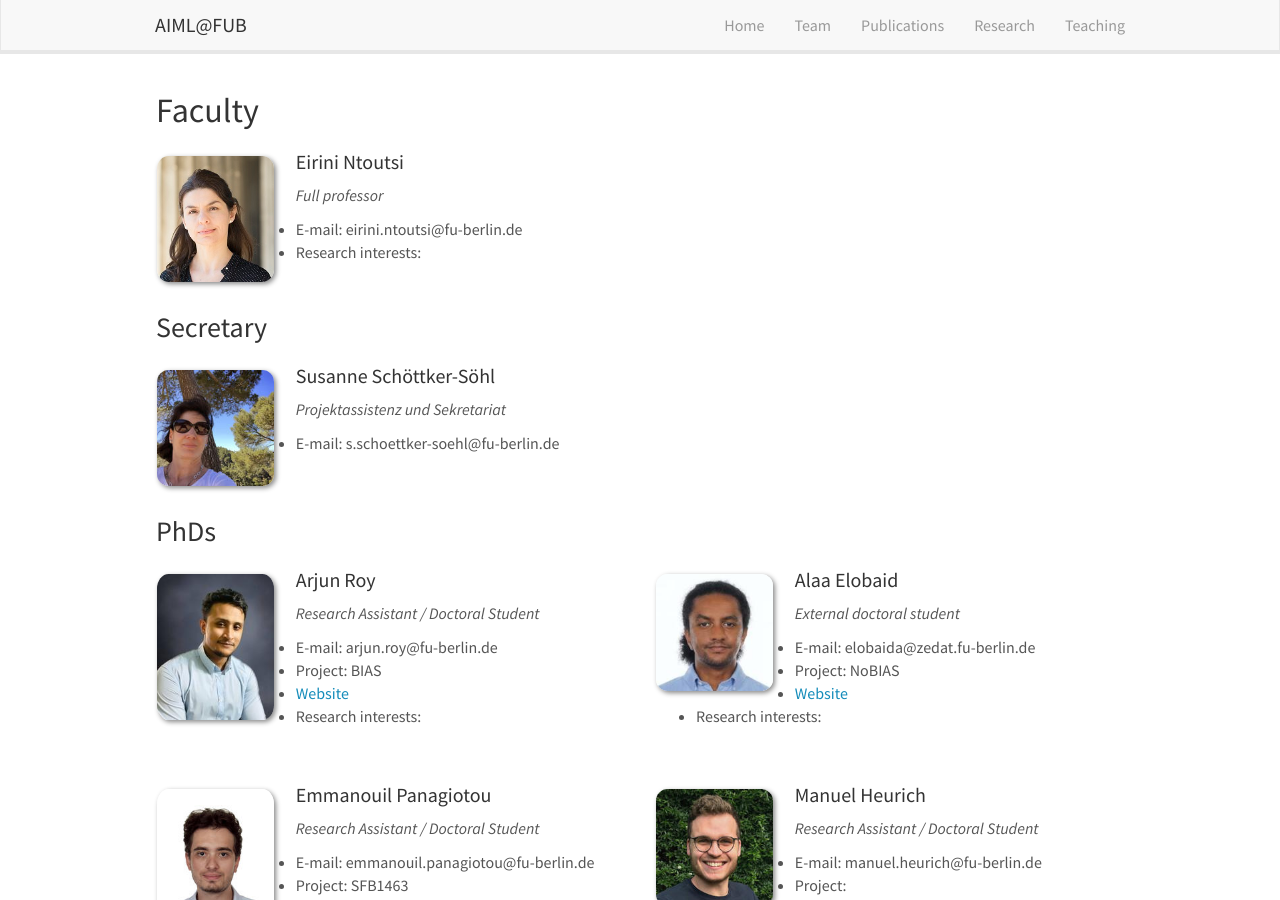
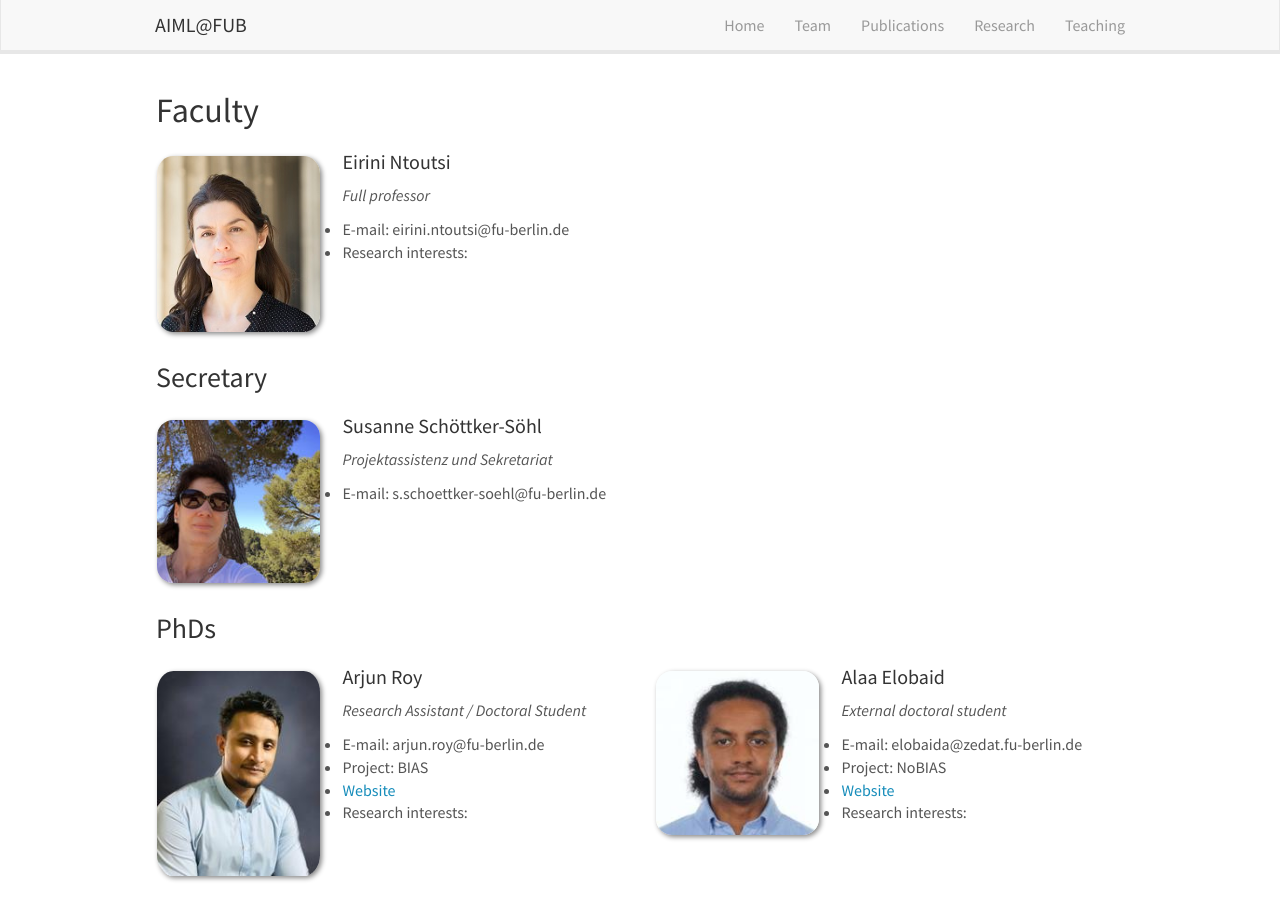
Before and after one commit to AIML-research/AIML-research.github.io, a Jekyll site: the page built from _pages/team.md, in a window 1280 px wide and 900 px high. Built offline with Jekyll 4.4.1, drawn with Linux system fonts in a browser that asks for light colours; nearby versions of some CDN libraries.

Commit message:
Update team.md

```diff
--- a/_pages/team.md
+++ b/_pages/team.md
@@ -18,7 +18,7 @@
 {% endif %}
 
 <div class="col-sm-6 clearfix">
-  <img src="{{ site.url }}{{ site.baseurl }}/images/teampic/{{ member.photo }}" class="img-responsive" width="25%" style="float: left" />
+  <img src="{{ site.url }}{{ site.baseurl }}/images/teampic/{{ member.photo }}" class="img-responsive" width="35%" style="float: left" />
   <h4>{{ member.name }}</h4>
   <i>{{ member.info }} </i> <br>
   - E-mail: {{ member.email }}
@@ -83,7 +83,7 @@
 {% endif %}
 
 <div class="col-sm-6 clearfix">
-  <img src="{{ site.url }}{{ site.baseurl }}/images/teampic/{{ member.photo }}" class="img-responsive" width="25%" style="float: left" />
+  <img src="{{ site.url }}{{ site.baseurl }}/images/teampic/{{ member.photo }}" class="img-responsive" width="35%" style="float: left" />
   <h4>{{ member.name }}</h4>
   <i>{{ member.info }} </i> <br>
   - E-mail: {{ member.email }}
@@ -147,7 +147,7 @@
 {% endif %}
 
 <div class="col-sm-6 clearfix">
-  <img src="{{ site.url }}{{ site.baseurl }}/images/teampic/{{ member.photo }}" class="img-responsive" width="25%" style="float: left" />
+  <img src="{{ site.url }}{{ site.baseurl }}/images/teampic/{{ member.photo }}" class="img-responsive" width="35%" style="float: left" />
   <h4>{{ member.name }}</h4>
   <i>{{ member.info }} </i>
   - E-mail: {{ member.email }}
@@ -270,7 +270,7 @@
 {% endif %}
 
 <div class="col-sm-6 clearfix">
-  <img src="{{ site.url }}{{ site.baseurl }}/images/teampic/{{ member.photo }}" class="img-responsive" width="25%" style="float: left" />
+  <img src="{{ site.url }}{{ site.baseurl }}/images/teampic/{{ member.photo }}" class="img-responsive" width="35%" style="float: left" />
   <h4>{{ member.name }}</h4>
   <i>{{ member.duration }} <br> Role: {{ member.info }}</i>
   <ul style="overflow: hidden">
```
